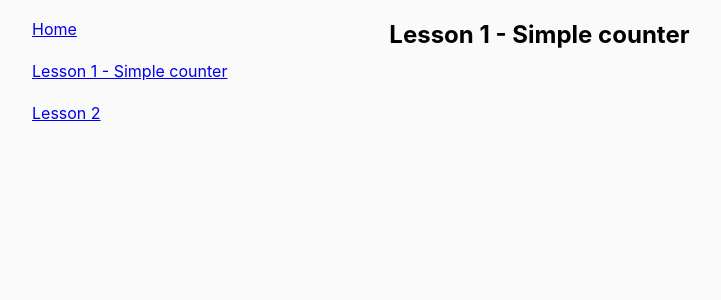
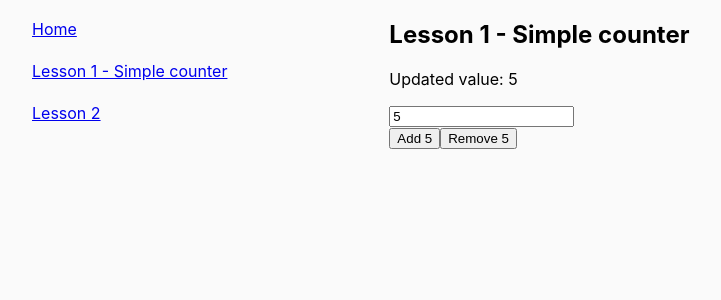
Before and after one commit to Shwartz/react-ts-lessons, a React (Create React App) app: page /lesson1 in a window 1280 px wide. Shown: the top 300 px of the page, without its empty margins (72-793 px from the left). Built offline with nearby package versions, Linux system fonts and the light colour scheme.

Commit message:
Lesson 1: simple counter example

```diff
--- a/src/lesson-1/Lesson1.tsx
+++ b/src/lesson-1/Lesson1.tsx
@@ -1,16 +1,41 @@
 import React from 'react';
+import {counter, IScope} from './model/counter';
+import {InputWidget} from './widgets/InputWidget';
+
 import styles from './Lesson1.module.scss';
 
 interface IProps {
 
 }
 
+const appCounter = counter({
+    inputValue: 5,
+    updateValue: 5
+});
+
 export class Lesson1 extends React.Component<IProps> {
+    state: IScope;
+
+    constructor(props:IProps) {
+        super(props);
+        this.state = appCounter.get();
+        appCounter.update((scope:IScope) => {this.setState(scope)})
+    }
 
     render() {
+        const {inputValue, updateValue} = this.state;
+
         return (
             <div>
                 <h1>Lesson 1 - Simple counter</h1>
+
+                <p>Updated value: {updateValue}</p>
+                <InputWidget
+                    add={()=> {appCounter.add()}}
+                    remove={()=> {appCounter.remove()}}
+                    inputValue={inputValue}
+                    change={(val)=> {appCounter.inputChange(val)}}
+                />
             </div>
         );
     }
--- /dev/null
+++ b/src/lesson-1/model/counter.tsx
@@ -0,0 +1,56 @@
+import {Ifn} from '../../lib/interfaces';
+
+export interface IScope {
+    inputValue: number;
+    updateValue: number;
+}
+
+class Counter {
+    handlers: Ifn<void>[];
+    scope:IScope;
+
+    constructor(initialScope:IScope) {
+        this.handlers = [];
+        this.scope = initialScope;
+    }
+
+    add() {
+        const {inputValue, updateValue} = this.scope;
+        const result = inputValue + updateValue;
+        this.set({inputValue, updateValue: result});
+    }
+
+    remove() {
+        const {inputValue, updateValue} = this.scope;
+        const result = updateValue - inputValue;
+        this.set({inputValue, updateValue: result});
+    }
+
+    inputChange(val: string) {
+        const {updateValue} = this.scope;
+
+        this.set({inputValue: +val, updateValue});
+    }
+
+    set(scope:IScope) {
+        this.scope = scope;
+        this.handlers.forEach((handler) => {
+            handler(scope);
+        })
+    }
+
+    get() {
+        return this.scope;
+    }
+
+    update(handler: Ifn<void>) {
+        this.handlers = [...this.handlers, handler];
+        return {}
+    }
+
+    clear() {
+        this.handlers = [];
+    }
+}
+
+export const counter = (initialScope:IScope) => new Counter(initialScope);
--- /dev/null
+++ b/src/lesson-1/widgets/InputWidget.tsx
@@ -0,0 +1,21 @@
+import React from 'react';
+import {Ifn} from '../../lib/interfaces';
+
+interface IProps {
+    change: Ifn<void>
+    add: Ifn<void>
+    remove: Ifn<void>
+    inputValue: number
+}
+
+export const InputWidget = ({change, add, remove, inputValue}: IProps) => {
+    return (
+        <React.Fragment>
+            <input type="number" value={inputValue} onChange={({currentTarget}) => {change(currentTarget.value)}}/>
+            <div>
+                <button onClick={() => {add()}}>Add {inputValue}</button>
+                <button onClick={() => {remove()}}>Remove {inputValue}</button>
+            </div>
+        </React.Fragment>
+    )
+};
--- /dev/null
+++ b/src/lib/interfaces.ts
@@ -0,0 +1,21 @@
+interface Ifn<A> {
+    (...args: any[]): A;
+}
+
+interface IMethods<A> {
+    bool: boolean,
+    left?: Ifn<A>
+}
+
+interface IMethodsPromise<A> {
+    bool?: () => Promise<boolean>,
+    left?: Ifn<A>
+}
+
+interface Ilens<A, B> {
+    get(obj: A): B,
+
+    set(value: B, obj: A): A
+}
+// @ts-ignore
+export {Ifn, IMethods, IMethodsPromise, Ilens}
```
